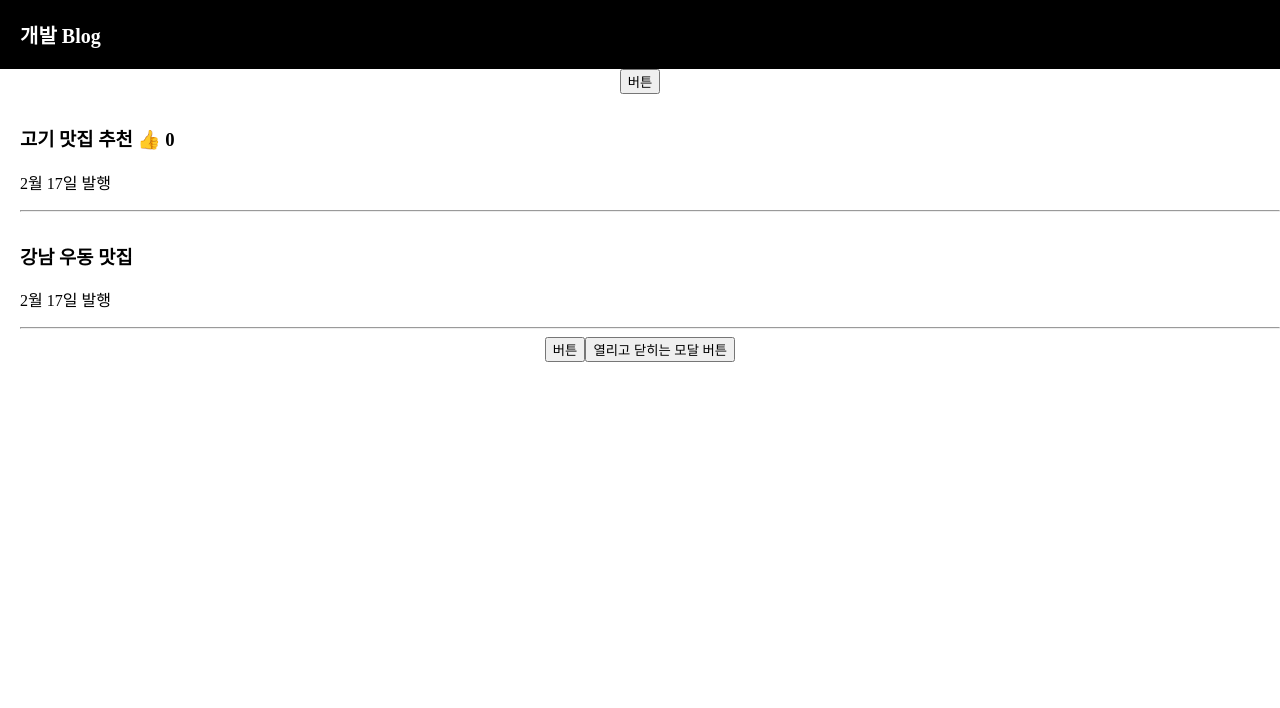
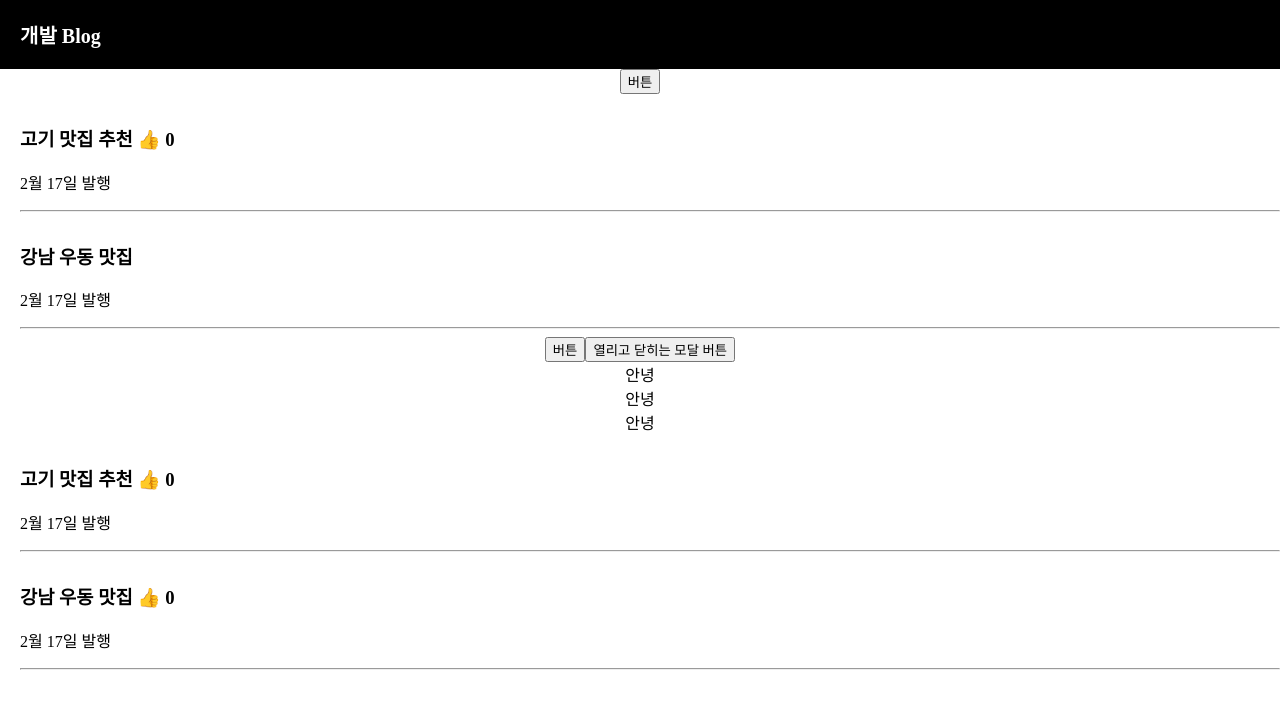
Before and after one commit to jhhong0930/react-app-blog, a React (Create React App) app in the folder blog/: page / in a window 1280 px wide. Shown: the top 708 px of the page. Built offline with nearby package versions, Linux system fonts and the light colour scheme.

Commit message:
map으로 반복하기

```diff
--- a/blog/src/App.js
+++ b/blog/src/App.js
@@ -32,6 +32,17 @@ function App() {
     // 변경 함수(대체할 데이터)
     changeList(newArray);
 
+  }
+
+  function repeatableUI() {
+
+    var array = [];
+
+    for (var i=0; i<3; i++) {
+      array.push(<div>안녕</div>)
+    }
+
+    return array
   }
 
   return (
@@ -71,6 +82,18 @@ function App() {
         : null
       }
 
+      { repeatableUI() }
+
+      {
+        list.map(function (l) {
+          return <div className="list">
+                  <h3>{l} <span onClick={ () => {changeCount(count + 1)} }>👍</span> {count} </h3>
+                  <p>2월 17일 발행</p>
+                  <hr/>
+                </div>
+        })
+      }
+
 
     </div>
   );
```
